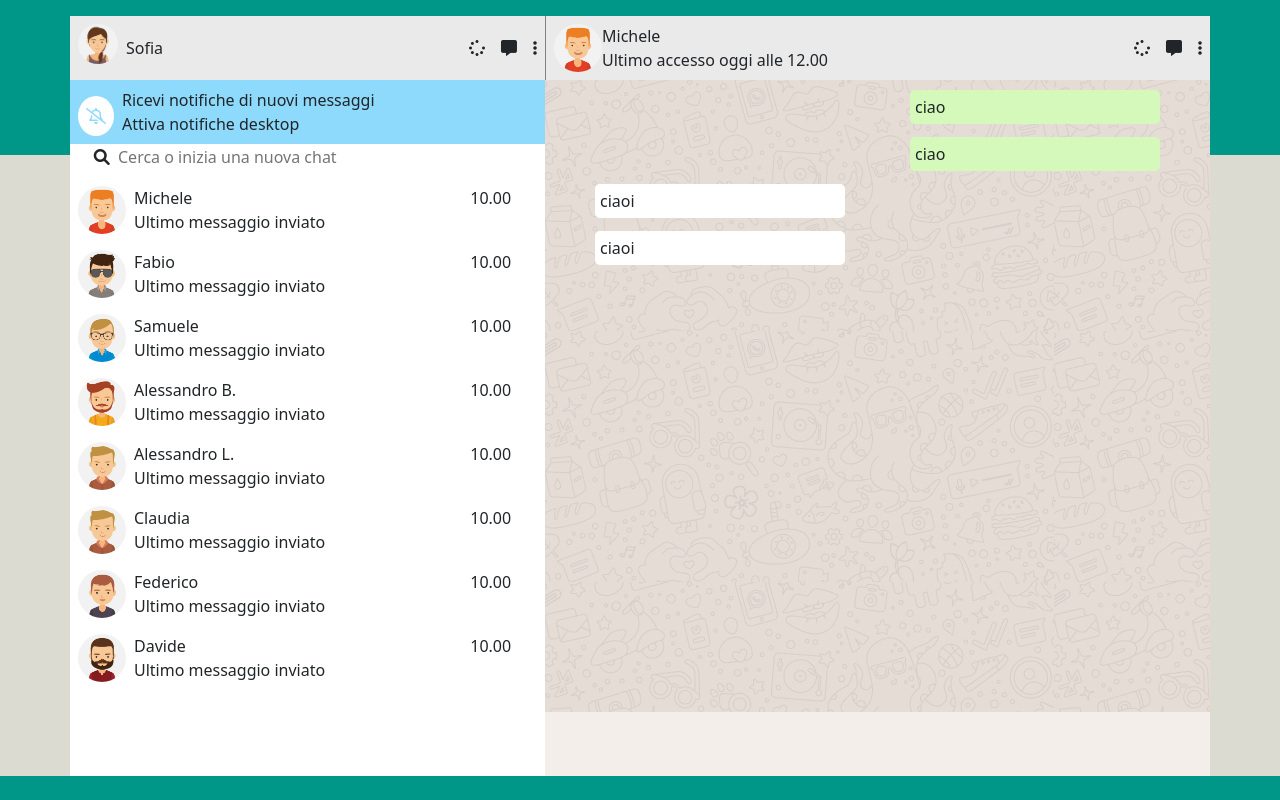
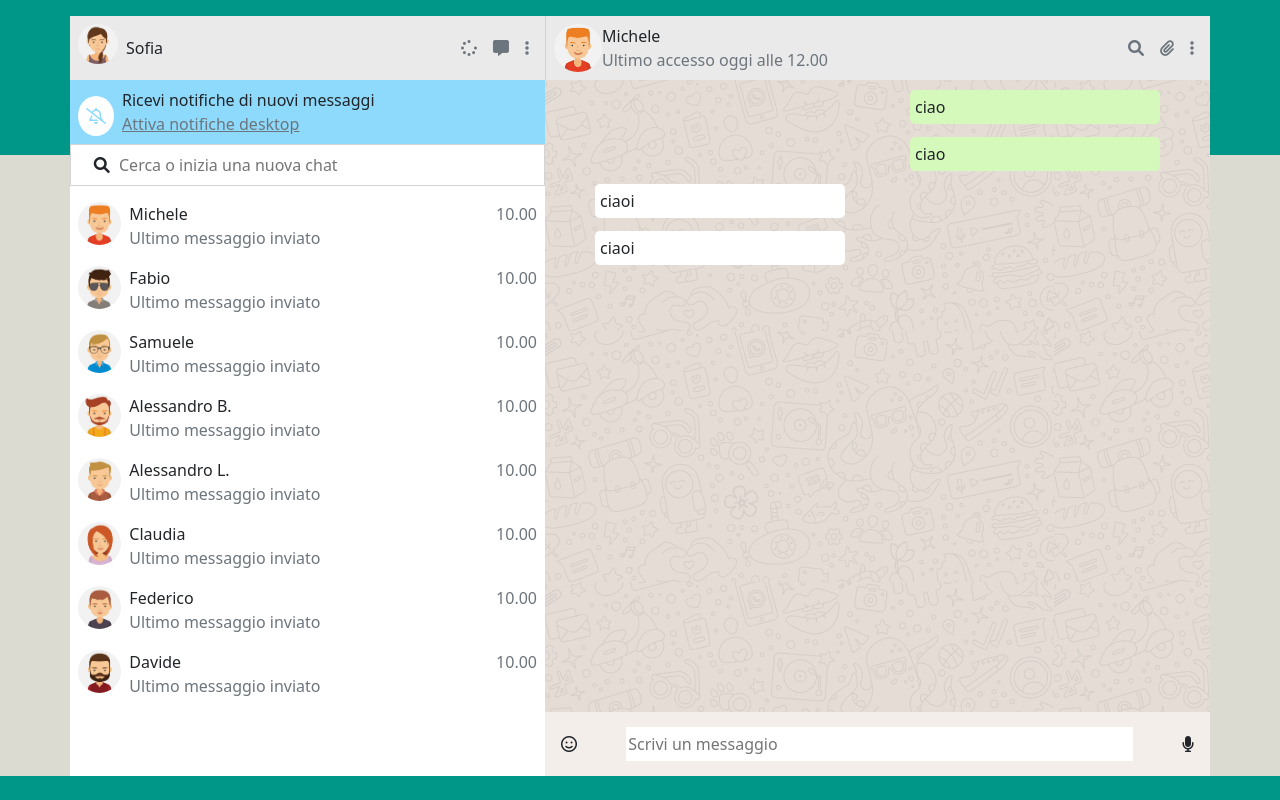
Before and after one commit to lucabettisorbelli/vue-boolzapp, a plain HTML site: page index.html in a window 1280 px wide. Drawn offline with nearby package versions, Linux system fonts and the light colour scheme.

Commit message:
fine layout

```diff
--- a/css/style.css
+++ b/css/style.css
@@ -1,10 +1,5 @@
 body {
-    /* Permalink - use to edit and share this gradient: https://colorzilla.com/gradient-editor/#009688+20,dbdbd2+20 */
-background: #009688; /* Old browsers */
-background: -moz-linear-gradient(top,  #009688 20%, #dbdbd2 20%); /* FF3.6-15 */
-background: -webkit-linear-gradient(top,  #009688 20%,#dbdbd2 20%); /* Chrome10-25,Safari5.1-6 */
 background: linear-gradient(to bottom,  #009688 20%,#dbdbd2 20%); /* W3C, IE10+, FF16+, Chrome26+, Opera12+, Safari7+ */
-filter: progid:DXImageTransform.Microsoft.gradient( startColorstr='#009688', endColorstr='#dbdbd2',GradientType=0 ); /* IE6-9 */
 
 }
 
@@ -32,8 +27,16 @@ filter: progid:DXImageTransform.Microsoft.gradient( startColorstr='#009688', end
     height: 3rem;
 }
 
+.textContacs {
+    width: 90%;
+}
+
 .imgContacts img, .imgPersonal img, .messagesIcon img {
     border-radius: 50%;
+}
+
+.underline {
+    text-decoration: underline;
 }
 
 .rigthUsers * {
@@ -47,7 +50,9 @@ filter: progid:DXImageTransform.Microsoft.gradient( startColorstr='#009688', end
 }
 
 .search > input {
-    border: none;
+    border: 0.5px solid lightgray;
+    padding: 0.5rem;
+    outline: none;
 }
 
 .userBox {
@@ -57,7 +62,7 @@ filter: progid:DXImageTransform.Microsoft.gradient( startColorstr='#009688', end
 .headerMessages {
     height: 4em;
     background-color: #eaeaea;
-    border-left: 0.1px solid grey;
+    border-left: 0.1px solid lightgrey;
 }
 
 .messagesRigth * {
@@ -95,3 +100,15 @@ filter: progid:DXImageTransform.Microsoft.gradient( startColorstr='#009688', end
     width: 250px;
     margin: 3px;
 }
+
+.textFooter {
+    width: 80%;
+}
+
+.textFooter > input {
+    width: 100%;
+    border: none;
+    outline: none;
+    padding-top: 5px;
+    padding-bottom: 5px;
+}
--- a/index.html
+++ b/index.html
@@ -25,7 +25,7 @@
                             </div>
                             <span>Sofia</span>
                         </div>
-                        <div class="rigthUsers">
+                        <div class="rigthUsers pe-2 text-secondary">
                             <i class="fa-solid fa-spinner"></i>
                             <i class="fa-solid fa-message"></i>
                             <i class="fa-solid fa-ellipsis-vertical"></i>
@@ -40,7 +40,7 @@
                         </div>
                         <div class="notificationRight d-flex flex-column">
                             <span>Ricevi notifiche di nuovi messaggi</span>
-                            <span>Attiva notifiche desktop</span>
+                            <span class="underline text-secondary">Attiva notifiche desktop</span>
                         </div>
                     </div>
 
@@ -54,11 +54,11 @@
                             <div class="imgContacts">
                                 <img class="img-fluid" :src="utenti.avatar" alt="">
                             </div>
-                            <div class="textContacs d-flex flex-column px-2 w-75">
+                            <div class="textContacs d-flex flex-column px-2">
                                 <span>{{utenti.name}}</span>
-                                <span>Ultimo messaggio inviato</span>
+                                <span class="text-secondary">Ultimo messaggio inviato</span>
                             </div>
-                            <div class="date">
+                            <div class="date text-secondary">
                                 <span>10.00</span>
                             </div>
                         </div>
@@ -75,12 +75,12 @@
                             </div>
                             <div class="messagesText d-flex flex-column">
                                 <span>Michele</span>
-                                <span>Ultimo accesso oggi alle 12.00</span>
+                                <span class="text-secondary">Ultimo accesso oggi alle 12.00</span>
                             </div>
                         </div>
-                        <div class="messagesRigth">
-                            <i class="fa-solid fa-spinner"></i>
-                            <i class="fa-solid fa-message"></i>
+                        <div class="messagesRigth pe-2 text-secondary">
+                            <i class="fa-solid fa-magnifying-glass"></i>
+                            <i class="fa-solid fa-paperclip"></i>
                             <i class="fa-solid fa-ellipsis-vertical"></i>
                         </div>
                     </div>
@@ -94,8 +94,16 @@
                         </div>
                     </div>
 
-                    <div class="messagesFooter">
-
+                    <div class="messagesFooter d-flex align-items-center justify-content-between px-3">
+                        <div class="iconFooter">
+                            <i class="fa-regular fa-face-smile"></i>
+                        </div>
+                        <div class="textFooter">
+                            <input type="text" placeholder="Scrivi un messaggio">
+                        </div>
+                        <div class="iconFoot">
+                            <i class="fa-solid fa-microphone"></i>
+                        </div>
                     </div>
                 </div>
             </div>
--- a/js/script.js
+++ b/js/script.js
@@ -107,7 +107,7 @@ createApp ({
                 },
                 {
                     name: 'Claudia',
-                    avatar: './img/avatar_5.jpg',
+                    avatar: './img/avatar_6.jpg',
                     visible: true,
                     messages: [
                         {
```
